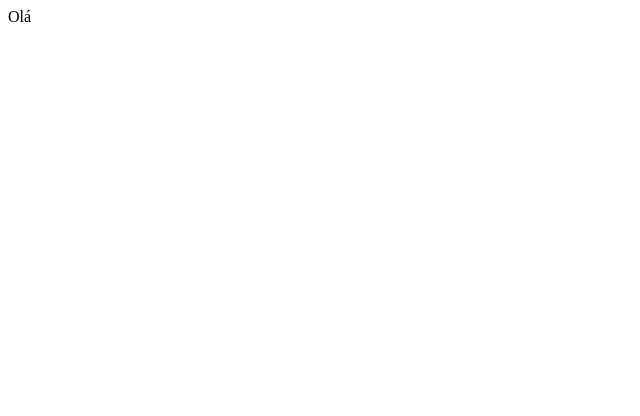
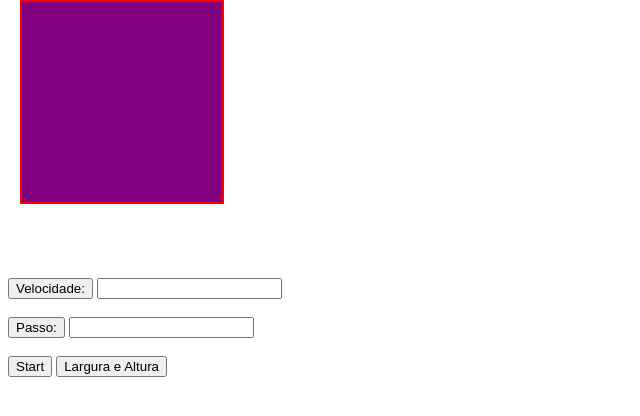
Before and after one commit to newtonrodrigues/moovingelement, a plain HTML site: page index.html in a window 1280 px wide. Shown: the whole page, without its empty margins (0-640 px from the left). Drawn offline with Linux system fonts and the light colour scheme.

Commit message:
Program moonving now loading perfectly

```diff
--- a/index.html
+++ b/index.html
@@ -1,12 +1,47 @@
 <html>
 <head>
-
+    <script src="javascript.js"></script>
 </head>
 <body>
-    Olá
+
+    <p id="demo"></p>
+    <p id="demo2"></p>
+
+    <div style="height: 200px; width: 200px;
+                border: 2px red solid; top: 0px;
+                left: 0px; background-color: purple;
+                position: absolute;" id="elemento">
+
+    </div>
+<br><br><br><br><br>
+<br><br><br><br><br>
+<br><br><br><br><br>
+
+<button onclick="deslocarObjeto()">Velocidade: </button>
+<input type="text" id="velocidade"> <br><br>
+
+<button onclick="passo()">Passo: </button>
+<input type="text" id="passo"> <br><br>
+
+<button onclick="start()">Start</button>
+<button onclick="dadosTela()">Largura e Altura</button>
+<br><br><br><br><br><br><br>
 
 
-</body>
 
 
+
+<script language="javascript">{
+
+
+    var posicao = 0
+    var incremento = 10
+    var elemento =  document.getElementById("elemento")
+
+    var timer = setInterval(deslocarObjeto, 2000)
+
+}
+</script>
+
+</body>
 </html>
--- /dev/null
+++ b/javascript.js
@@ -0,0 +1,48 @@
+function dadosTela(){
+
+    largura = document.getElementById("demo").innerText = screen.width
+    altura = document.getElementById("demo2").innerText = screen.height
+
+    document.getElementById("demo").innerText = ""
+    document.getElementById("demo2").innerText = ""
+
+    console.log(largura, altura)
+}
+//function velocidade(){
+   // alert("Olá")
+//}
+
+//elemento.style.left = posicao
+
+
+//function tempo(){
+  //  console.log("testeTempo")
+//}
+
+
+function deslocarObjeto(){
+
+    if(posicao >= 1920){
+        clearInterval(timer)
+    }
+
+
+    posicao += incremento
+   console.log(posicao)
+   elemento.style.left = String(posicao) + "px"
+
+}
+
+function start(){
+    posicao = 0;
+    elemento.style.left = "0px"
+    //console.log(posicao)
+    incremento = parseInt(document.getElementById("passo").value)
+
+
+    var milisegundos = document.getElementById("velocidade").value
+
+    clearInterval(timer)
+    timer = setInterval(deslocarObjeto, parseInt(milisegundos))
+
+}
```
